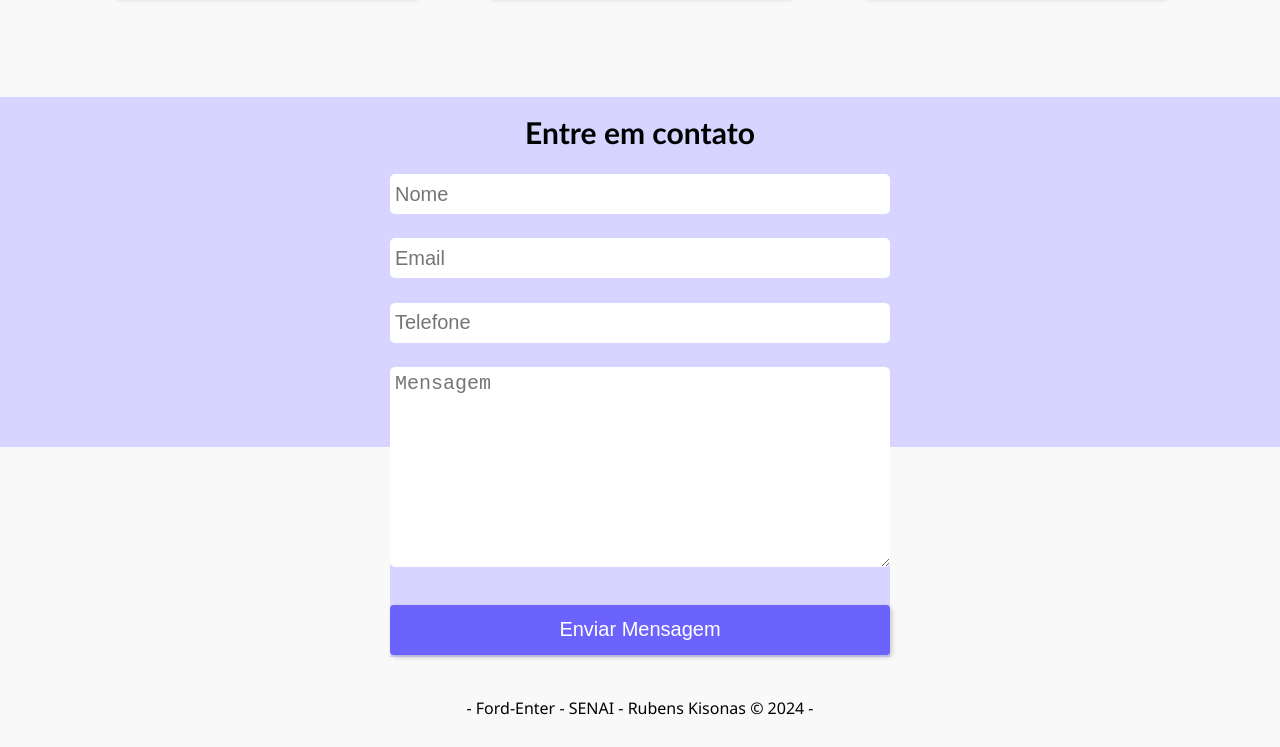
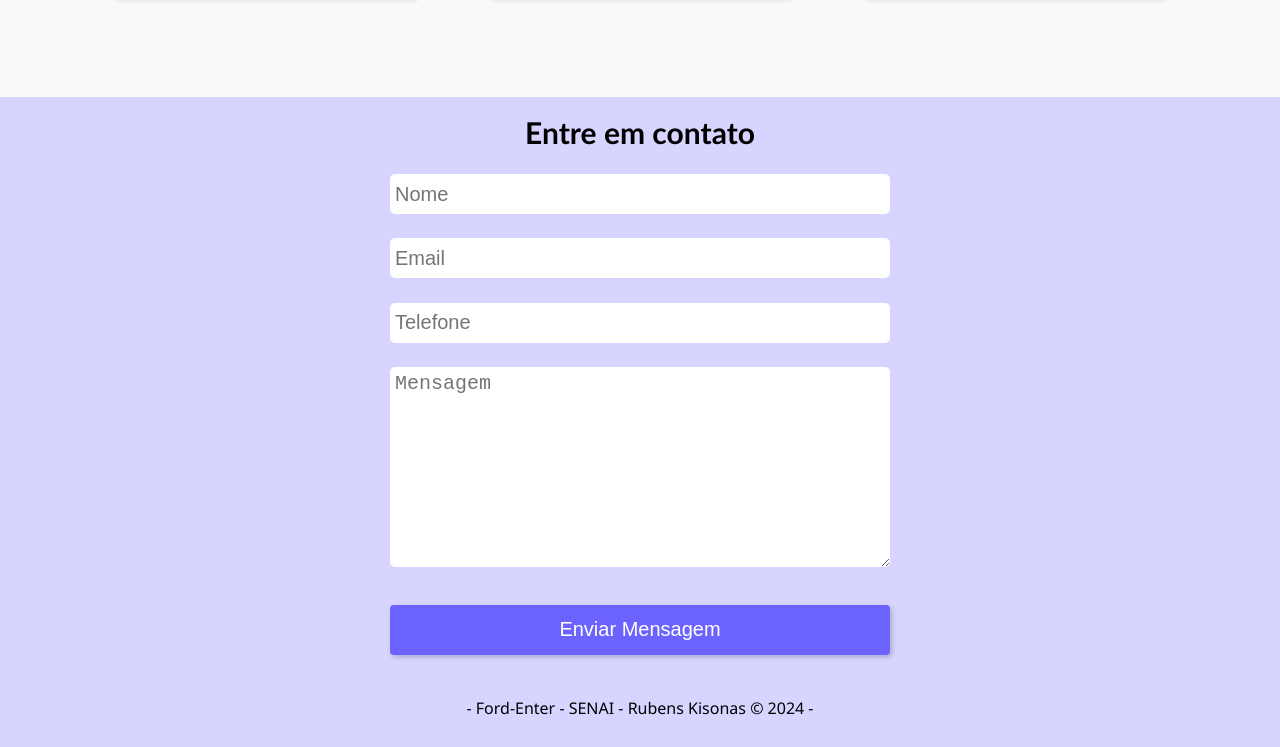
Before and after one commit to hubisk/Atividade-HTML-CSS, a plain HTML site: page index.html in a window 1280 px wide. Shown: the part 1563-2310 px from the top of the page. Before the commit the page ends 2282 px from the top, so only its background shows below. Drawn offline with Linux system fonts and the light colour scheme.

```diff
--- a/style.css
+++ b/style.css
@@ -129,7 +129,7 @@ main>section {
 }
 
 footer {
-    height: 350px;
+    height: 650px;
     background: var(--primary-color);
     display: flex;
     flex-direction: column;
@@ -190,5 +190,7 @@ form>h1 {
 
 footer>p {
     margin-top: 40px;
+    margin-bottom: 50px;
     font-family: var(--secondary-font);
+
 }
```
